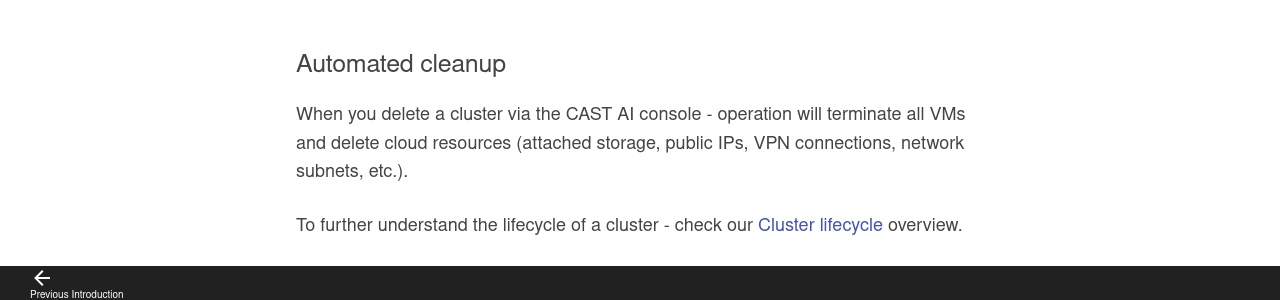
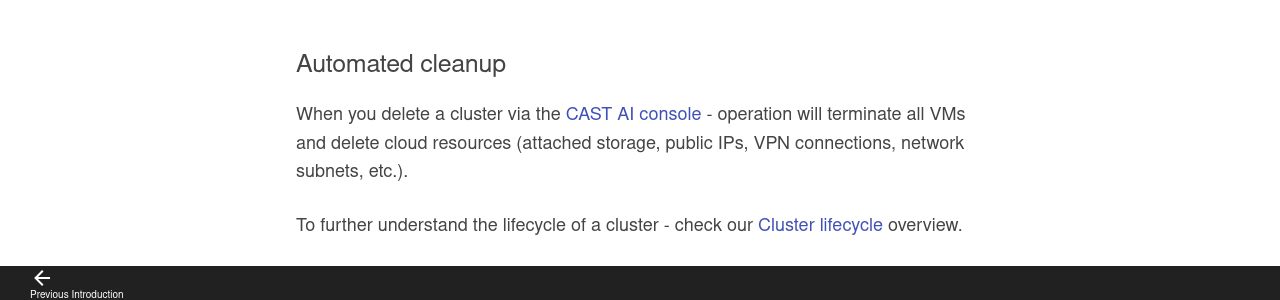
Before and after one commit to castai/docs, an MkDocs documentation site: the page built from docs/concepts/how-it-works.md, in a window 1280 px wide and 1389 px high. Shown: the part 1019-1319 px from the top of the window. Built offline with MkDocs 1.6.1 and Material for MkDocs 9.7.7, drawn with Linux system fonts in a browser that asks for light colours; some web fonts are replaced; some of the changed lines change nothing that is shown.

Commit message:
Update how-it-works.md

```diff
--- a/docs/concepts/how-it-works.md
+++ b/docs/concepts/how-it-works.md
@@ -21,6 +21,6 @@ If you delete any resources from the provided CSP accounts manually, CAST AI rec
 
 ## Automated cleanup
 
-When you delete a cluster via the CAST AI console - operation will terminate all VMs and delete cloud resources (attached storage, public IPs, VPN connections, network subnets, etc.).
+When you delete a cluster via the [CAST AI console](https://github.com/v1dm45/docs/blob/main/docs/Dashboard%20Overview/Overview.md#dashboard) - operation will terminate all VMs and delete cloud resources (attached storage, public IPs, VPN connections, network subnets, etc.).
 
 To further understand the lifecycle of a cluster - check our [Cluster lifecycle](https://github.com/v1dm45/docs/blob/main/docs/concepts%20and%20schemes/architecture-overview.md#cluster-lifecycle) overview.
```
